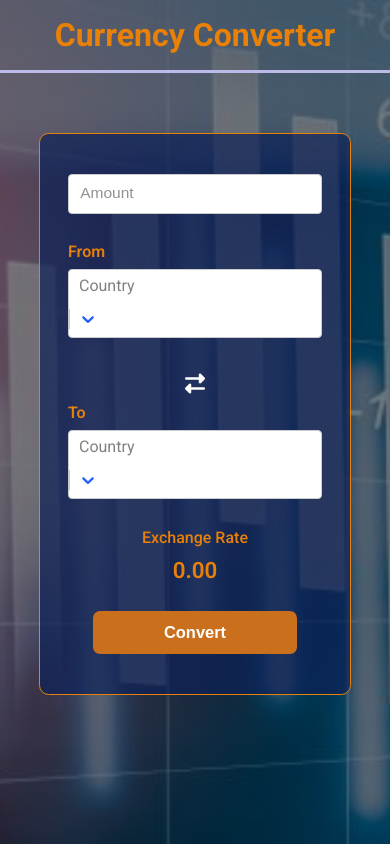
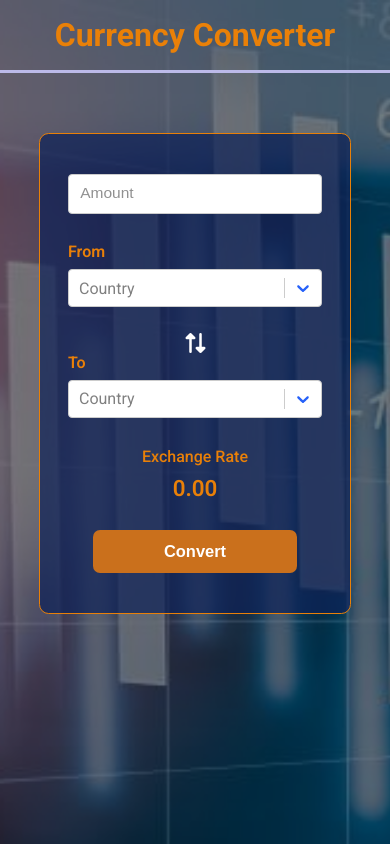
Before and after one commit to rustamova148/Currency-converter-siesco-task3, a React (Vite) app: page / in a window 390 px wide. Shown: the top 844 px of the page. Built offline with nearby package versions, Linux system fonts and the light colour scheme; no server answers.

Commit message:
fixed responsiveness problem

```diff
--- a/src/App.css
+++ b/src/App.css
@@ -107,12 +107,14 @@
   color: grey !important;
 }
 .from-to-container {
+  width: 100%;
   display: flex;
   align-items: center;
-  gap: 1.25rem;
+  justify-content: space-between;
+  gap: 1rem;
 }
-.from-to-container div{
-    width: 100%;
+.from-to-cont-inside{
+  width: 50%;
 }
 .change-btn {
   color: #ffffff;
@@ -124,6 +126,13 @@
   .from-to-container {
     display: flex;
     flex-direction: column;
+    gap: 0;
+  }
+  .change-btn{
+    transform: rotate(90deg);
+  }
+  .from-to-cont-inside{
+    width: 100%;
   }
 }
 
@@ -131,7 +140,4 @@
     form {
        width: 80%;
     }
-    .from-to-container{
-        gap: 0.6rem;
-    }
 }
--- a/src/components/ConvertCurrency.tsx
+++ b/src/components/ConvertCurrency.tsx
@@ -25,7 +25,7 @@
         }
       />
       <div className="from-to-container">
-      <div>
+      <div className="from-to-cont-inside">
         <label htmlFor="from">From</label>
         <Select
           id="from"
@@ -60,7 +60,7 @@
         />
       </div>
       <i className="fa-solid fa-right-left change-btn"></i>
-      <div>
+      <div className="from-to-cont-inside">
         <label htmlFor="to">To</label>
         <Select
           id="to"
```
